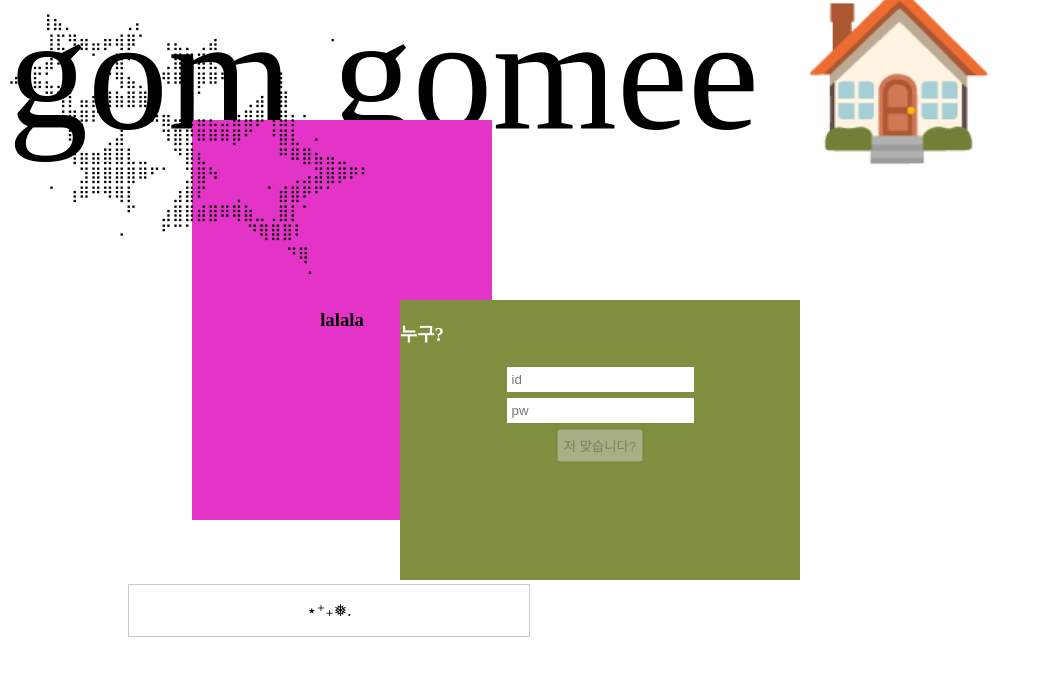
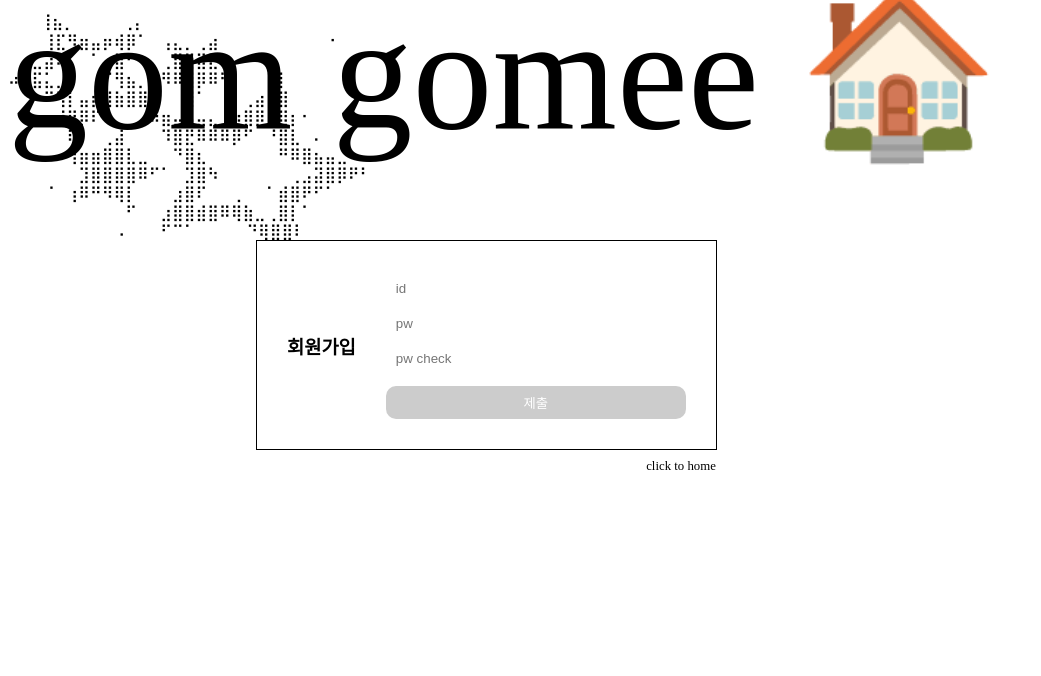
Before and after one commit to gomx3/gomgomee-project, a React (Vite) app in the folder gomgomee/: page /signup in a window 1280 px wide. Shown: the top 676 px of the page, without its empty margins (0-1041 px from the left). Built offline with nearby package versions, Linux system fonts and the light colour scheme.

Commit message:
Update sign up page

```diff
--- a/gomgomee/package.json
+++ b/gomgomee/package.json
@@ -15,7 +15,7 @@
     "prettier": "^3.4.2",
     "react": "^18.3.1",
     "react-dom": "^18.3.1",
-    "react-hook-form": "^7.54.0",
+    "react-hook-form": "^7.54.1",
     "react-router-dom": "^7.0.2",
     "styled-components": "^5.3.10",
     "uuid": "^11.0.3",
--- a/gomgomee/src/App.jsx
+++ b/gomgomee/src/App.jsx
@@ -1,19 +1,31 @@
-import TodoBox from "./components/todo/TodoBox";
-import SignInBox from "./components/user/SignInBox";
-import UserBox from "./components/user/UserBox";
-import MusicBox from "./components/music/MusicBox";
-import { AsciiStar, BackTitle } from "./assets/Background";
-import useAuthStore from "./store/authStore";
+import { createBrowserRouter, RouterProvider } from "react-router-dom";
+import RootLayout from "./layout/root-layout.jsx";
+import MainPage from "./MainPage.jsx";
+import SignUpPage from "./components/user/SignUpPage.jsx";
+import { AsciiStar, BackTitle } from "./components/Background.jsx";
+
+const router = createBrowserRouter([
+  {
+    path: "/",
+    element: <RootLayout />,
+    children: [
+      {
+        index: true,
+        element: <MainPage />,
+      },
+      {
+        path: "signup",
+        element: <SignUpPage />,
+      },
+    ],
+  },
+]);
 
 function App() {
-  const { isVerified } = useAuthStore();
-
   return (
     <>
       <BackTitle />
-      <TodoBox />
-      {isVerified ? <UserBox /> : <SignInBox />}
-      <MusicBox />
+      <RouterProvider router={router} />
       <AsciiStar />
     </>
   );
--- /dev/null
+++ b/gomgomee/src/MainPage.jsx
@@ -0,0 +1,19 @@
+import TodoBox from "./components/todo/TodoBox";
+import SignInBox from "./components/user/SignInBox";
+import UserBox from "./components/user/UserBox";
+import MusicBox from "./components/music/MusicBox";
+import useAuthStore from "./store/authStore";
+
+const MainPage = () => {
+  const { isVerified } = useAuthStore();
+
+  return (
+    <main>
+      <TodoBox />
+      {isVerified ? <UserBox /> : <SignInBox />}
+      <MusicBox />
+    </main>
+  );
+};
+
+export default MainPage;
--- a/gomgomee/src/assets/Background.jsx
+++ b/gomgomee/src/components/Background.jsx
@@ -20,7 +20,6 @@ const AsciiStar = () => {
     <div
       style={{
         position: "fixed",
-        display: "flex",
         width: "500px",
         height: "300px",
         userSelect: "none",
--- a/gomgomee/src/components/user/SignInBox.jsx
+++ b/gomgomee/src/components/user/SignInBox.jsx
@@ -1,9 +1,9 @@
-import { useEffect } from "react";
 import styled from "styled-components";
 import { useForm } from "react-hook-form";
 import * as yup from "yup";
 import { yupResolver } from "@hookform/resolvers/yup";
 import useAuthStore from "../../store/authStore";
+import { useNavigate } from "react-router-dom";
 
 const emailPattern = /^[a-zA-Z0-9._%+-]+@[a-zA-Z0-9.-]+\.[a-zA-Z]{2,}$/;
 
@@ -18,30 +18,38 @@ const SignInBox = () => {
   const {
     register,
     handleSubmit,
-    formState: { isValid },
-    trigger,
-    watch,
+    formState: { errors, isValid },
   } = useForm({ resolver: yupResolver(schema) });
+  const navigate = useNavigate();
 
   // 제출 시 발생할 이벤트
   const onSubmit = async (data) => {
     login(data.email, data.password);
   };
 
-  // email과 password의 변화를 감시
-  useEffect(() => {
-    trigger("email");
-    trigger("password");
-  }, [watch("email"), watch("password"), trigger]);
-
   return (
     <UserContainer>
-      <h3 style={{ color: "white" }}>누구?</h3>
-      <SignInForm onSubmit={handleSubmit(onSubmit)}>
-        <InputBox type="email" {...register("email")} placeholder="id" />
-        <InputBox type="password" {...register("password")} placeholder="pw" />
-        <SignInBtn disabled={!isValid}>저 맞습니다?</SignInBtn>
-      </SignInForm>
+      <UserBox>
+        <h3 style={{ color: "white" }}>누구?</h3>
+        <SignInForm onSubmit={handleSubmit(onSubmit)}>
+          <InputBox
+            type="email"
+            {...register("email")}
+            placeholder="id"
+            error={errors.email?.message}
+          />
+          <InputBox
+            type="password"
+            {...register("password")}
+            placeholder="pw"
+            error={errors.password?.message}
+          />
+          <SignInBtn disabled={!isValid}>저 맞습니다?</SignInBtn>
+        </SignInForm>
+      </UserBox>
+      <MoveToSignUp onClick={() => navigate("/signup")}>
+        click to sign up
+      </MoveToSignUp>
     </UserContainer>
   );
 };
@@ -52,6 +60,11 @@ const UserContainer = styled.div`
   position: fixed;
   top: 300px;
   left: 400px;
+  display: flex;
+  flex-direction: column;
+`;
+const UserBox = styled.div`
+  position: relative;
   background-color: #7e9040;
   width: 400px;
   height: 280px;
@@ -74,3 +87,13 @@ const SignInBtn = styled.button`
     cursor: pointer;
   }
 `;
+const MoveToSignUp = styled.div`
+  position: absolute;
+  font-size: 0.8rem;
+  bottom: -25px;
+  right: 10px;
+  user-select: none;
+  &:hover {
+    cursor: pointer;
+  }
+`;
--- a/gomgomee/src/components/user/SignUpPage.jsx
+++ b/gomgomee/src/components/user/SignUpPage.jsx
@@ -1,11 +1,147 @@
+import { useForm } from "react-hook-form";
+import * as yup from "yup";
+import { yupResolver } from "@hookform/resolvers/yup";
 import styled from "styled-components";
+import { useNavigate } from "react-router-dom";
 
-const SignUp = () => {
+const emailPattern = /^[a-zA-Z0-9._%+-]+@[a-zA-Z0-9.-]+\.[a-zA-Z]{2,}$/;
+
+// 사용자 정보 스키마 정의
+const schema = yup.object().shape({
+  email: yup.string().email().matches(emailPattern).required(),
+  password: yup.string().min(6).max(18).required(),
+  passwordCheck: yup
+    .string()
+    .oneOf([yup.ref("password"), null])
+    .required(),
+});
+
+const SignupPage = () => {
+  const navigate = useNavigate();
+
+  const {
+    register,
+    handleSubmit,
+    formState: { errors, isValid },
+  } = useForm({ resolver: yupResolver(schema) });
+
+  const onSubmit = (data) => {
+    if (isValid) {
+      const userData = {
+        email: data.email,
+        password: data.password,
+        passwordCheck: data.passwordCheck,
+      };
+
+      fetch("http://localhost:3000/auth/register", {
+        method: "POST",
+        headers: {
+          "Content-Type": "application/json",
+        },
+        body: JSON.stringify(userData),
+      })
+        .then((response) => {
+          if (!response.ok) {
+            throw new Error("Network response was not ok");
+          }
+          return response.json();
+        })
+        .then((data) => {
+          console.log("Success:", data);
+          navigate("/");
+        })
+        .catch((error) => {
+          console.error("Error:", error);
+          alert("회원가입 실패: 다시 시도해 주세요.");
+        });
+    }
+    reset();
+  };
+
   return (
-    <>
-      <h5>signup</h5>
-    </>
+    <SignUpBox>
+      <h3>회원가입</h3>
+      <SignUpForm onSubmit={handleSubmit(onSubmit)}>
+        <InputBox
+          type="email"
+          {...register("email")}
+          placeholder="id"
+          error={errors.email?.message}
+        />
+        <InputBox
+          type="password"
+          {...register("password")}
+          placeholder="pw"
+          error={errors.password?.message}
+        />
+        <InputBox
+          type="password"
+          {...register("passwordCheck")}
+          placeholder="pw check"
+          error={errors.passwordCheck?.message}
+        />
+        <SignUpBtn disabled={!isValid}>제출</SignUpBtn>
+      </SignUpForm>
+      <MoveToHome onClick={() => navigate("/")}>
+        click to home
+      </MoveToHome>
+    </SignUpBox>
   );
 };
 
-export default SignUp;
+export default SignupPage;
+
+const SignUpBox = styled.div`
+  position: fixed;
+  top: 30%;
+  left: 20%;
+  display: flex;
+  align-items: center;
+  padding: 30px;
+  border: 1px solid black;
+  background-color: white;
+  z-index: 1;
+`;
+const InputBox = styled.input`
+  margin: 3px;
+  padding: 7px;
+  border: none;
+`;
+const SignUpForm = styled.form`
+  display: flex;
+  flex-direction: column;
+  justify-content: center;
+  width: 300px;
+  margin-left: 30px;
+`;
+const SignUpBtn = styled.button`
+  margin-top: 10px;
+  padding: 7px 0;
+  border: 1px solid #000;
+  border-radius: 10px;
+  transition: color 0.3s ease;
+  background-color: #fff;
+  color: #000;
+  &:hover {
+    cursor: pointer;
+  }
+  &:disabled {
+    background-color: #ccc;
+    color: #fff;
+    border: none;
+    &:hover {
+      color: #fff;
+      cursor: default;
+    }
+  }
+`;
+const MoveToHome = styled.div`
+  position: absolute;
+  font-size: 0.8rem;
+  bottom: -25px;
+  right: 0px;
+  user-select: none;
+  &:hover {
+    cursor: pointer;
+  }
+`;
--- /dev/null
+++ b/gomgomee/src/layout/root-layout.jsx
@@ -0,0 +1,11 @@
+import { Outlet } from "react-router-dom";
+
+const RootLayout = () => {
+  return (
+    <>
+      <Outlet />
+    </>
+  );
+};
+
+export default RootLayout;
```
Also changed, not shown: 1 other file (tests, documents, lock files or other folders).
